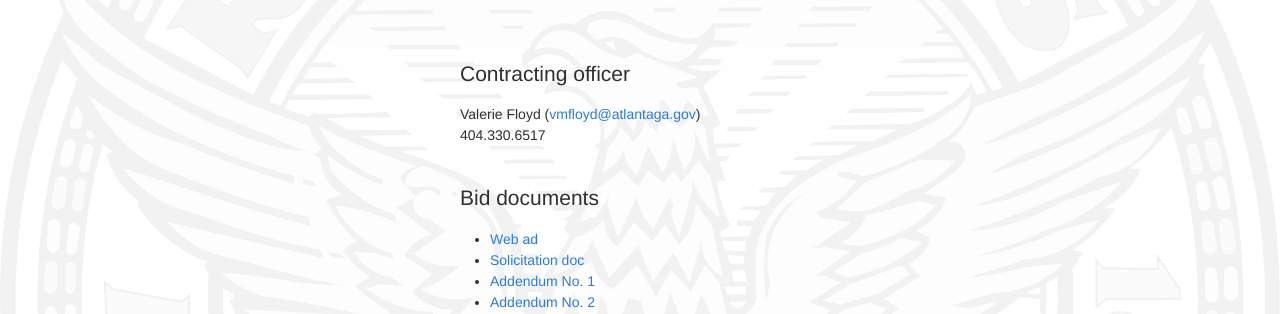
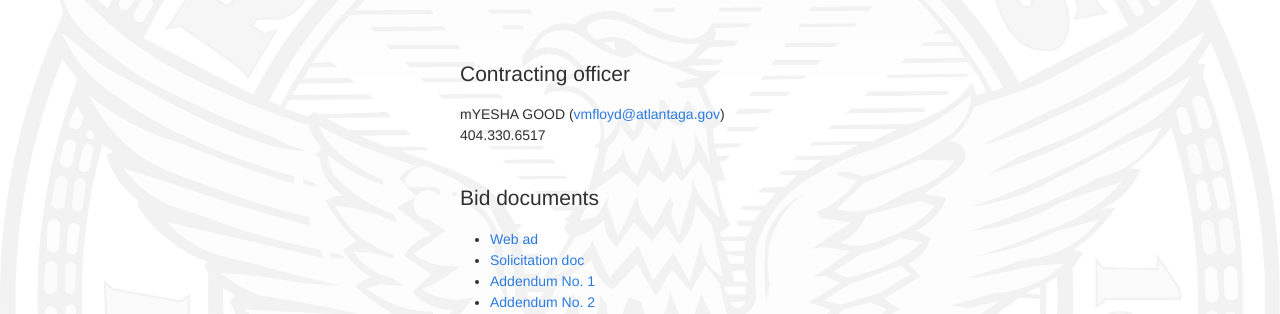
Before and after one commit to codeforamerica/atlanta-procurement-www, a Jekyll site: the page built from opportunities/_posts/2014-09-17-fc-7252.md, in a window 1280 px wide and 900 px high, scrolled down 586 px. Shown: the part 154-468 px from the top of the window. Built offline with Jekyll 4.4.1, drawn with Linux system fonts in a browser that asks for light colours; nearby versions of some CDN libraries; comment, search, counter and statistics services are not loaded.

Commit message:
Updated contracting officer...!

```diff
--- a/opportunities/_posts/2014-09-17-fc-7252.md
+++ b/opportunities/_posts/2014-09-17-fc-7252.md
@@ -1,5 +1,5 @@
 ---
-layout: default-with-sidenav
+layout: "default-with-sidenav"
 title: "FC-7252 Construction of Sidewalks, Driveways, Curbs, and Gutters"
 description: "The City of Atlanta (the “City”) is soliciting proposals from qualified Proponents to construct Sidewalks, Driveways, Curbs and Gutters and other miscellaneous construction work related to sidewalk capital projects."
 path: "atlanta-procurement-www/opportunities/fc-7252"
@@ -32,7 +32,7 @@ The City of Atlanta (the “City”) is soliciting proposals from qualified Prop
 <br><br>
 
 ## Contracting officer
-Valerie Floyd ([vmfloyd@atlantaga.gov](mailto:vmfloyd@atlantaga.gov "Email Valerie Floyd, Contracting officer"))
+mYESHA GOOD ([vmfloyd@atlantaga.gov](mailto:vmfloyd@atlantaga.gov "Email Valerie Floyd, Contracting officer"))
 404.330.6517
 <br><br>
 
```
